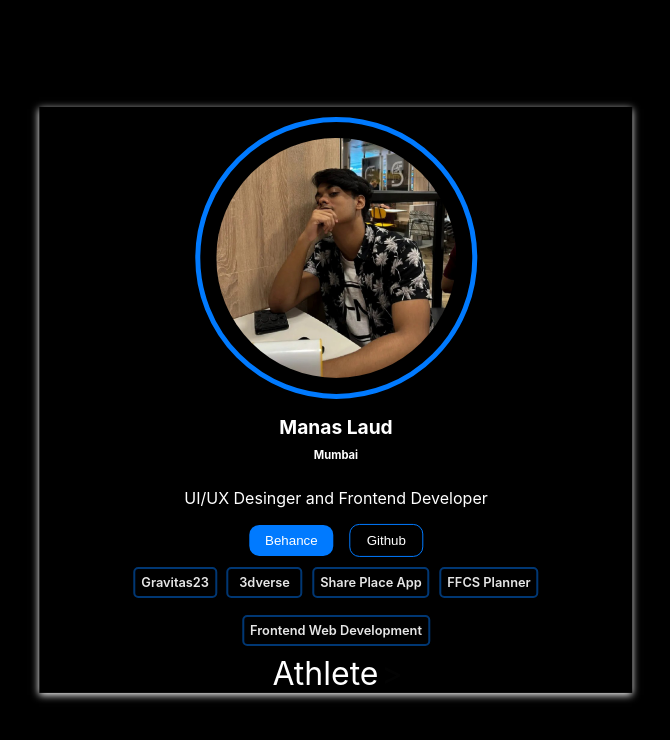
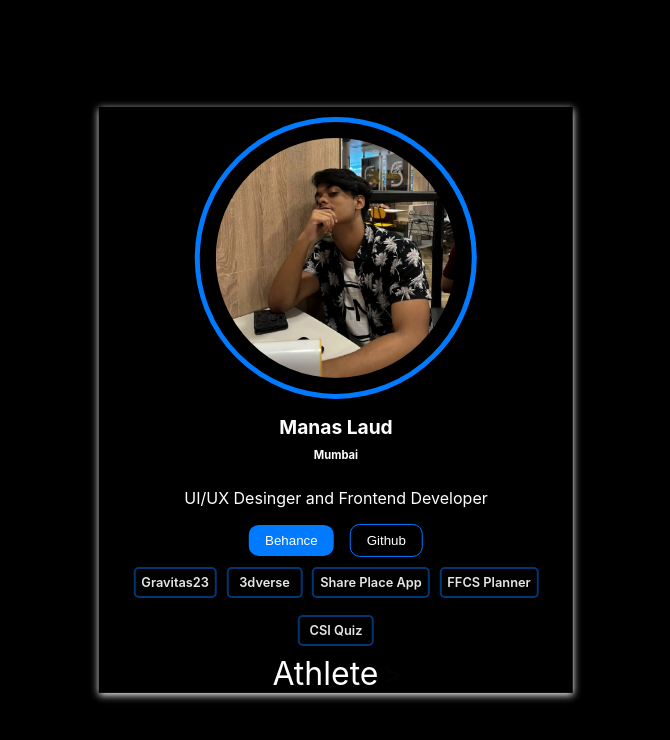
Before and after one commit to manaslaud/animation-text, a React (Create React App) app: page / in a window 1280 px wide. Shown: the top 740 px of the page, without its empty margins (304-974 px from the left). Built offline with nearby package versions, Linux system fonts and the light colour scheme.

Commit message:
small changes

```diff
--- a/src/components/ProfileCard.jsx
+++ b/src/components/ProfileCard.jsx
@@ -18,7 +18,7 @@ function ProfileCard() {
             <span className={styles.skills}><a href='https://3dverse.vercel.app/'> 3dverse</a></span>
             <span className={styles.skills}><a href='https://share-app-manas.web.app/'> Share Place App</a></span>
             <span className={styles.skills}><a href='https://ffcs.csivit.com/'>FFCS Planner</a></span>
-            <span className={styles.skills}>Frontend Web Development</span>
+            <span className={styles.skills}><a href='https://quiz-frontend-zeta.vercel.app/'>CSI Quiz</a></span>
         </div>
         <AnimationText/>
         </div>
--- a/src/components/components_css/profilecard.module.css
+++ b/src/components/components_css/profilecard.module.css
@@ -93,7 +93,7 @@ a, a:visited, a:hover, a:active {
 }
 .skillsContainer{
     width: fit-content;
-    flex-basis: 33.33%;
+    flex-basis: 25%;
     justify-content: center;
     flex-wrap: wrap;
     display: flex;
```
